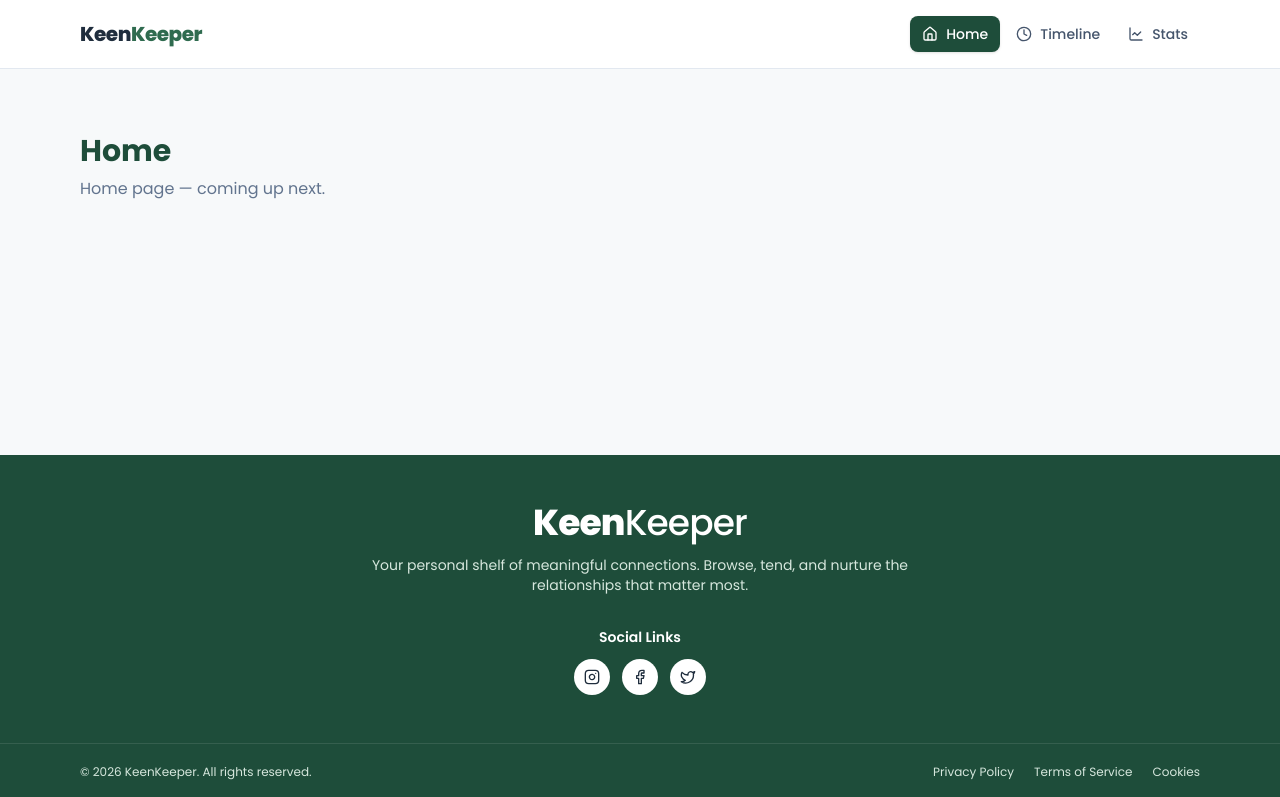
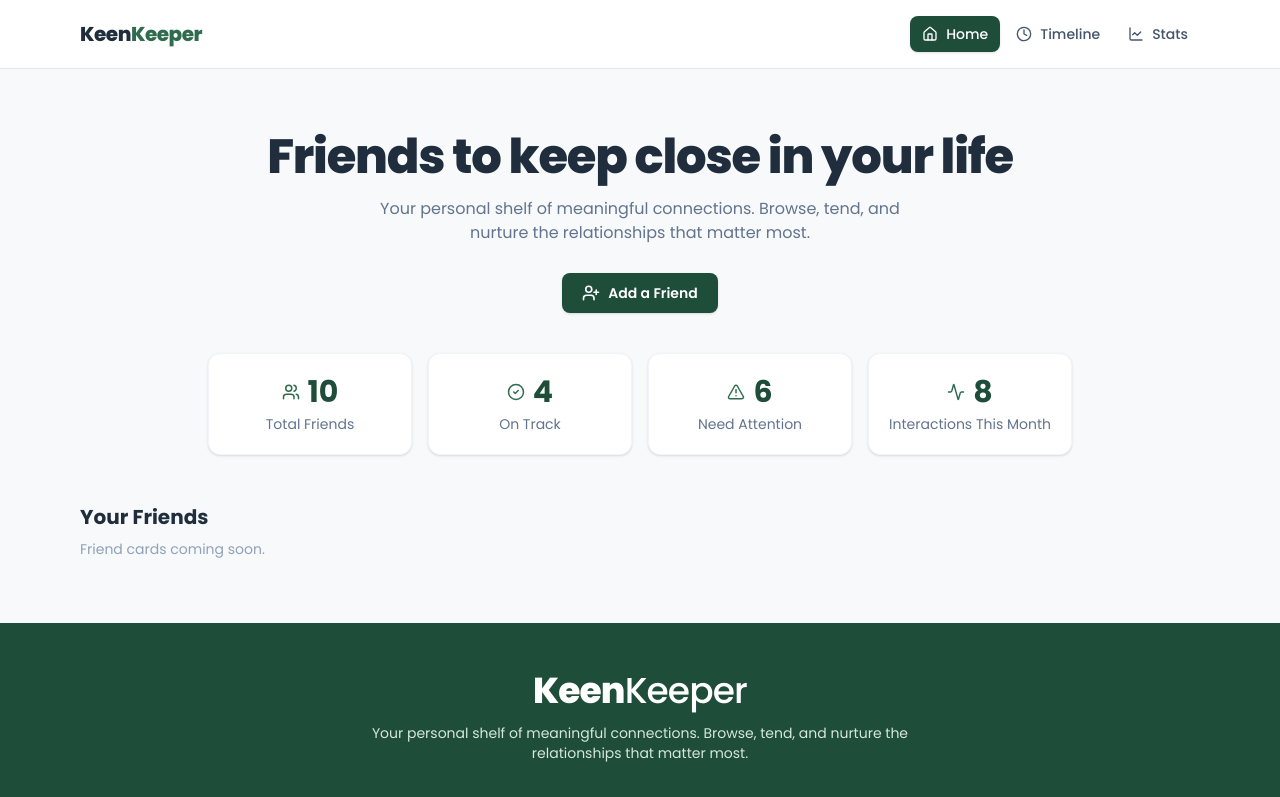
Before and after one commit to ibtee12/Task-7, a React (Vite) app: page / in a window 1280 px wide. Shown: the top 797 px of the page. Built offline with nearby package versions, Linux system fonts and the light colour scheme.

Commit message:
build home banner and summary cards

```diff
--- /dev/null
+++ b/src/components/home/Banner.jsx
@@ -0,0 +1,26 @@
+import { UserPlus } from "lucide-react";
+import toast from "react-hot-toast";
+
+export default function Banner() {
+  return (
+    <section className="px-4 pt-12 pb-2 text-center sm:pt-16">
+      <h1 className="mx-auto max-w-3xl text-3xl font-extrabold tracking-tight text-ink sm:text-4xl md:text-5xl">
+        Friends to keep close in your life
+      </h1>
+      <p className="mx-auto mt-4 max-w-xl text-sm text-slate-500 sm:text-base">
+        Your personal shelf of meaningful connections. Browse, tend, and nurture
+        the relationships that matter most.
+      </p>
+      <div className="mt-7 flex justify-center">
+        <button
+          type="button"
+          onClick={() => toast.success("Friend adding is coming soon!")}
+          className="inline-flex items-center gap-2 rounded-lg bg-brand-700 px-5 py-2.5 text-sm font-semibold text-white shadow-sm transition-colors hover:bg-brand-800 focus:outline-none focus-visible:ring-2 focus-visible:ring-brand-500 focus-visible:ring-offset-2"
+        >
+          <UserPlus size={18} strokeWidth={2.2} />
+          Add a Friend
+        </button>
+      </div>
+    </section>
+  );
+}
--- /dev/null
+++ b/src/components/home/SummaryCards.jsx
@@ -0,0 +1,56 @@
+import { useMemo } from "react";
+import { Users, CheckCircle2, AlertTriangle, Activity } from "lucide-react";
+import { useApp } from "../../context/AppContext.jsx";
+
+function SummaryCard({ icon: Icon, value, label }) {
+  return (
+    <div className="rounded-xl border border-slate-100 bg-white p-5 text-center shadow-sm">
+      <div className="flex items-center justify-center gap-2">
+        <Icon size={18} className="text-brand-500" />
+        <span className="text-3xl font-bold text-brand-700">{value}</span>
+      </div>
+      <p className="mt-1 text-sm text-slate-500">{label}</p>
+    </div>
+  );
+}
+
+export default function SummaryCards() {
+  const { friends, timeline } = useApp();
+
+  const stats = useMemo(() => {
+    const total = friends.length;
+    const onTrack = friends.filter((f) => f.status === "on-track").length;
+    const needAttention = friends.filter(
+      (f) => f.status === "overdue" || f.status === "almost due"
+    ).length;
+
+    const now = new Date();
+    const interactionsThisMonth = timeline.filter((entry) => {
+      const d = new Date(entry.date);
+      return (
+        d.getMonth() === now.getMonth() && d.getFullYear() === now.getFullYear()
+      );
+    }).length;
+
+    return { total, onTrack, needAttention, interactionsThisMonth };
+  }, [friends, timeline]);
+
+  const cards = [
+    { icon: Users, value: stats.total, label: "Total Friends" },
+    { icon: CheckCircle2, value: stats.onTrack, label: "On Track" },
+    { icon: AlertTriangle, value: stats.needAttention, label: "Need Attention" },
+    {
+      icon: Activity,
+      value: stats.interactionsThisMonth,
+      label: "Interactions This Month",
+    },
+  ];
+
+  return (
+    <section className="mx-auto mt-8 grid max-w-4xl grid-cols-2 gap-4 px-4 lg:grid-cols-4">
+      {cards.map((card) => (
+        <SummaryCard key={card.label} {...card} />
+      ))}
+    </section>
+  );
+}
--- a/src/data/timeline.json
+++ b/src/data/timeline.json
@@ -1,14 +1,14 @@
 [
-  { "id": "t-1", "friendId": 7, "type": "meetup", "friendName": "Tom Baker", "title": "Meetup with Tom Baker", "date": "2026-03-29" },
-  { "id": "t-2", "friendId": 1, "type": "text", "friendName": "Sarah Chen", "title": "Text with Sarah Chen", "date": "2026-03-28" },
-  { "id": "t-3", "friendId": 8, "type": "meetup", "friendName": "Olivia Martinez", "title": "Meetup with Olivia Martinez", "date": "2026-03-26" },
-  { "id": "t-4", "friendId": 6, "type": "video", "friendName": "Aisha Patel", "title": "Video with Aisha Patel", "date": "2026-03-23" },
-  { "id": "t-5", "friendId": 1, "type": "meetup", "friendName": "Sarah Chen", "title": "Meetup with Sarah Chen", "date": "2026-03-21" },
-  { "id": "t-6", "friendId": 2, "type": "call", "friendName": "Marcus Johnson", "title": "Call with Marcus Johnson", "date": "2026-03-19" },
-  { "id": "t-7", "friendId": 6, "type": "meetup", "friendName": "Aisha Patel", "title": "Meetup with Aisha Patel", "date": "2026-03-17" },
-  { "id": "t-8", "friendId": 8, "type": "text", "friendName": "Olivia Martinez", "title": "Text with Olivia Martinez", "date": "2026-03-13" },
-  { "id": "t-9", "friendId": 4, "type": "call", "friendName": "Lisa Nakamura", "title": "Call with Lisa Nakamura", "date": "2026-03-11" },
-  { "id": "t-10", "friendId": 1, "type": "call", "friendName": "Sarah Chen", "title": "Call with Sarah Chen", "date": "2026-03-11" },
-  { "id": "t-11", "friendId": 2, "type": "video", "friendName": "Marcus Johnson", "title": "Video with Marcus Johnson", "date": "2026-03-06" },
-  { "id": "t-12", "friendId": 9, "type": "video", "friendName": "Ryan O'Brien", "title": "Video with Ryan O'Brien", "date": "2026-02-24" }
+  { "id": "t-1", "friendId": 7, "type": "meetup", "friendName": "Tom Baker", "title": "Meetup with Tom Baker", "date": "2026-06-22" },
+  { "id": "t-2", "friendId": 1, "type": "text", "friendName": "Sarah Chen", "title": "Text with Sarah Chen", "date": "2026-06-20" },
+  { "id": "t-3", "friendId": 8, "type": "meetup", "friendName": "Olivia Martinez", "title": "Meetup with Olivia Martinez", "date": "2026-06-17" },
+  { "id": "t-4", "friendId": 6, "type": "video", "friendName": "Aisha Patel", "title": "Video with Aisha Patel", "date": "2026-06-14" },
+  { "id": "t-5", "friendId": 1, "type": "meetup", "friendName": "Sarah Chen", "title": "Meetup with Sarah Chen", "date": "2026-06-11" },
+  { "id": "t-6", "friendId": 2, "type": "call", "friendName": "Marcus Johnson", "title": "Call with Marcus Johnson", "date": "2026-06-08" },
+  { "id": "t-7", "friendId": 6, "type": "meetup", "friendName": "Aisha Patel", "title": "Meetup with Aisha Patel", "date": "2026-06-04" },
+  { "id": "t-8", "friendId": 8, "type": "text", "friendName": "Olivia Martinez", "title": "Text with Olivia Martinez", "date": "2026-06-01" },
+  { "id": "t-9", "friendId": 4, "type": "call", "friendName": "Lisa Nakamura", "title": "Call with Lisa Nakamura", "date": "2026-05-28" },
+  { "id": "t-10", "friendId": 1, "type": "call", "friendName": "Sarah Chen", "title": "Call with Sarah Chen", "date": "2026-05-24" },
+  { "id": "t-11", "friendId": 2, "type": "video", "friendName": "Marcus Johnson", "title": "Video with Marcus Johnson", "date": "2026-05-19" },
+  { "id": "t-12", "friendId": 9, "type": "video", "friendName": "Ryan O'Brien", "title": "Video with Ryan O'Brien", "date": "2026-05-12" }
 ]
--- a/src/pages/Home.jsx
+++ b/src/pages/Home.jsx
@@ -1,8 +1,17 @@
+import Banner from "../components/home/Banner.jsx";
+import SummaryCards from "../components/home/SummaryCards.jsx";
+
 export default function Home() {
   return (
-    <main className="mx-auto max-w-6xl px-4 py-16">
-      <h1 className="text-3xl font-bold text-brand-700">Home</h1>
-      <p className="mt-2 text-slate-500">Home page — coming up next.</p>
+    <main className="pb-16">
+      <Banner />
+      <SummaryCards />
+
+      {/* Your Friends grid arrives in the next step */}
+      <section className="mx-auto mt-12 max-w-6xl px-4">
+        <h2 className="text-xl font-bold text-ink">Your Friends</h2>
+        <p className="mt-2 text-sm text-slate-400">Friend cards coming soon.</p>
+      </section>
     </main>
   );
 }
```
